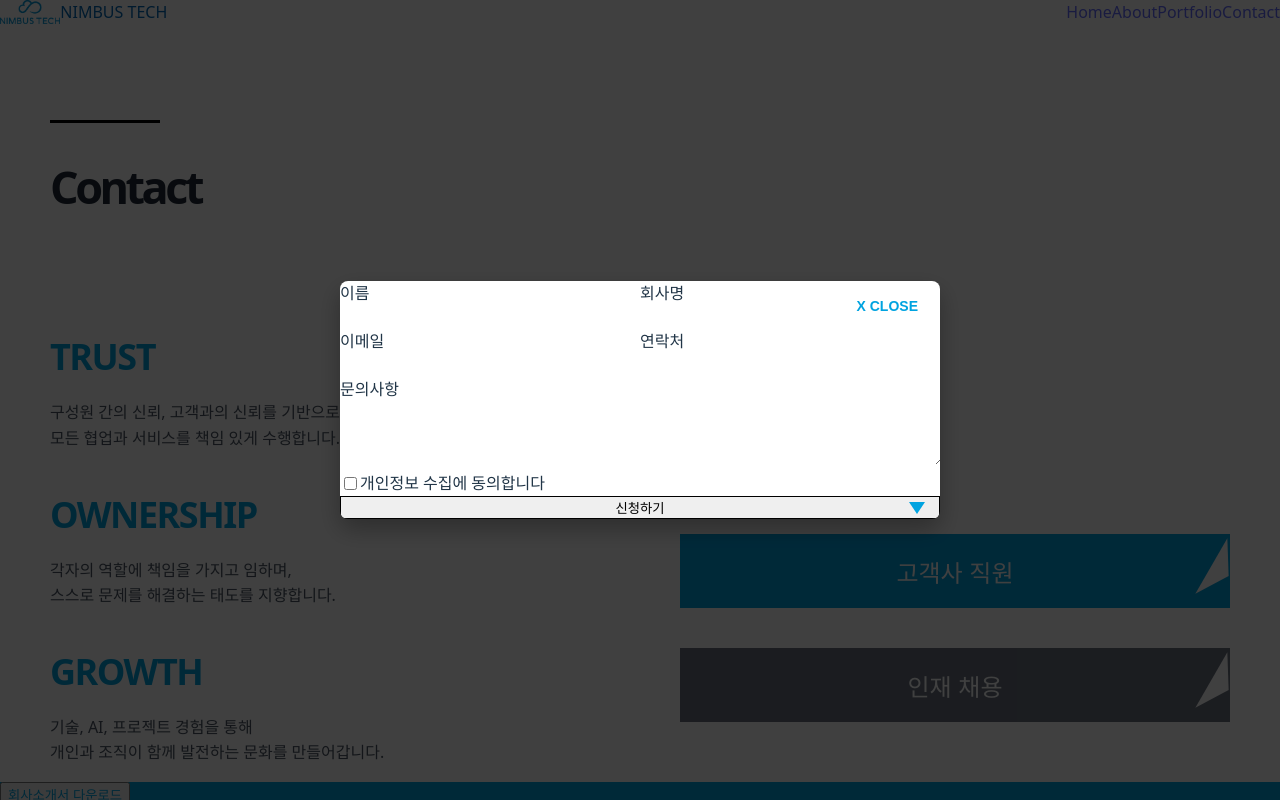
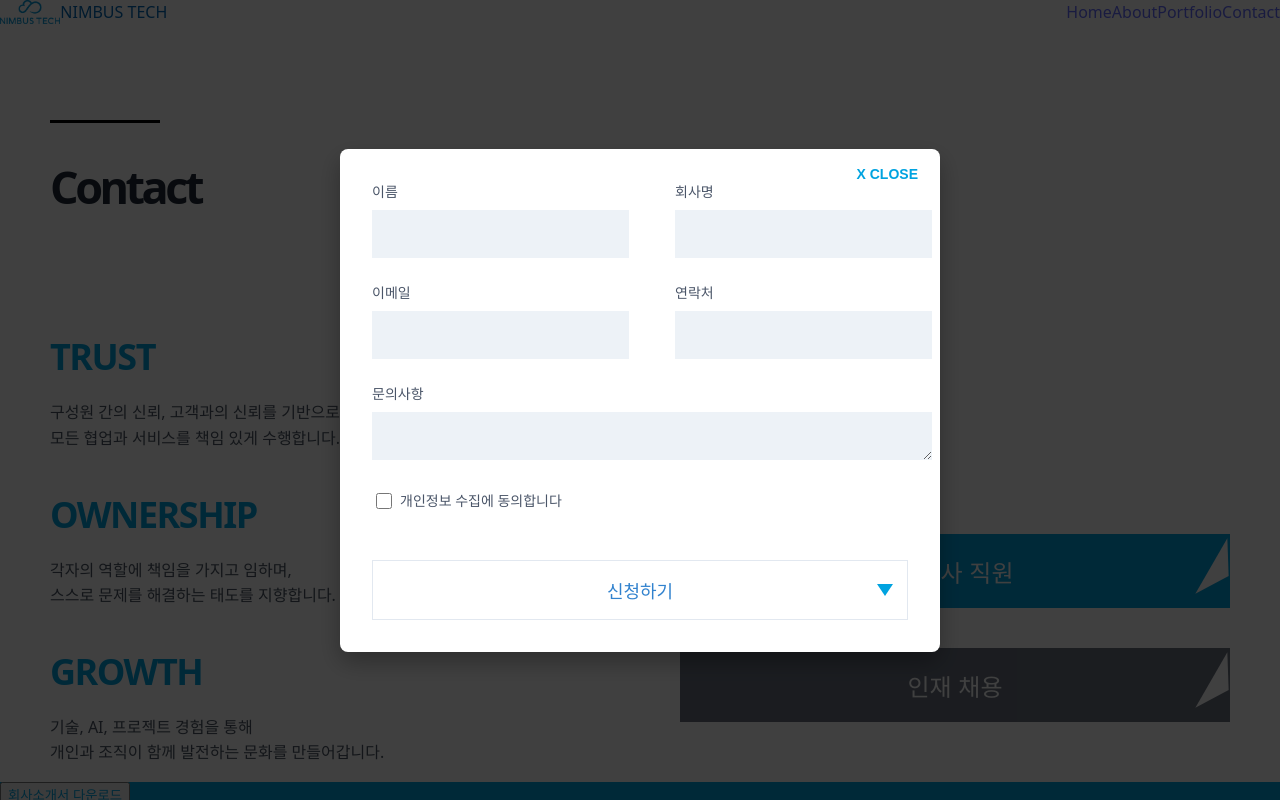
Before and after one commit to onexhana/nimbustech_website, a React (Vite) app: page /contact in a window 1280 px wide. Both pictures are taken after a click on the button "고객사 직원". Shown: the top 800 px of the page. Built offline with nearby package versions, Linux system fonts and the light colour scheme.

Commit message:
feat(contact) : 0811 개발상황 저장

```diff
--- a/src/components/Contact/InquiryForm.tsx
+++ b/src/components/Contact/InquiryForm.tsx
@@ -44,108 +44,340 @@ export default function InquiryForm() {
   };
 
   if (isSubmitted) {
-    return <div className="p-8 text-center text-blue-600">문의가 성공적으로 접수되었습니다. 감사합니다!</div>;
+    return <div style={{
+      // 내부 여백 (전체 컨테이너 패딩)
+      padding: '32px',
+      // 텍스트 가운데 정렬
+      textAlign: 'center',
+      // 텍스트 색상 (파란색 계열)
+      color: '#3182ce'
+    }}>문의가 성공적으로 접수되었습니다. 감사합니다!</div>;
   }
 
   return (
-    <div className="p-8">
-      <form onSubmit={handleSubmit} className="space-y-6">
+    <div style={{
+      // 내부 여백 (컨테이너 패딩)
+      padding: '32px'
+    }}>
+      <form onSubmit={handleSubmit} style={{
+        // 레이아웃: 수직 정렬형 flex 컨테이너
+        display: 'flex',
+        // 수직 방향 정렬
+        flexDirection: 'column',
+        // 폼 요소 간 세로 간격
+        gap: '24px'
+      }}>
         {/* 이름, 회사명 */}
-        <div className="grid grid-cols-2 gap-6">
+        <div style={{
+          // 2열 그리드 레이아웃
+          display: 'grid',
+          // 각 열의 비율
+          gridTemplateColumns: 'repeat(2, 1fr)',
+          // 칸 간 간격
+          gap: '70px'
+        }}>
           <div>
-            <label htmlFor="inquiry-name" className="block text-sm font-medium text-gray-700 mb-2">이름</label>
+            <label htmlFor="inquiry-name" style={{
+              // 블록 레벨 요소로 표시하여 줄바꿈
+              display: 'block',
+              // 폰트 크기 설정
+              fontSize: '0.875rem',
+              // 폰트 두께
+              fontWeight: 500,
+              // 라벨 색상 (회색 계열)
+              color: '#4a5568',
+              // 라벨 아래쪽 여백
+              marginBottom: '0.5rem'
+            }}>이름</label>
             <input
               id="inquiry-name"
               name="name"
               type="text"
               value={formData.name}
               onChange={handleChange}
-              className="w-full bg-gray-200 border-0 rounded-none p-3 h-12"
+              style={{
+                // 너비 100%로 가득 채우기
+                width: '100%',
+                // 입력 배경색 (밝은 회색)
+                backgroundColor: '#edf2f7',
+                // 테두리 제거
+                border: 'none',
+                // 모서리 둥글기 없음
+                borderRadius: '0px',
+                // 내부 여백
+                padding: '0.75rem',
+                // 고정 높이
+                height: '1.5rem'
+              }}
             />
-            {errors.name && <p className="text-red-500 text-sm mt-1">{errors.name}</p>}
+            {errors.name && <p style={{
+              // 에러 메시지 색상 (빨간색)
+              color: '#f56565',
+              // 폰트 크기
+              fontSize: '0.875rem',
+              // 위쪽 여백
+              marginTop: '0.25rem'
+            }}>{errors.name}</p>}
           </div>
           <div>
-            <label htmlFor="inquiry-company" className="block text-sm font-medium text-gray-700 mb-2">회사명</label>
+            <label htmlFor="inquiry-company" style={{
+              // 블록 레벨 요소
+              display: 'block',
+              // 폰트 크기
+              fontSize: '0.875rem',
+              // 폰트 두께
+              fontWeight: 500,
+              // 라벨 색상
+              color: '#4a5568',
+              // 아래쪽 여백
+              marginBottom: '0.5rem'
+            }}>회사명</label>
             <input
               id="inquiry-company"
               name="company"
               type="text"
               value={formData.company}
               onChange={handleChange}
-              className="w-full bg-gray-200 border-0 rounded-none p-3 h-12"
+              style={{
+                // 너비 100%
+                width: '100%',
+                // 배경색
+                backgroundColor: '#edf2f7',
+                // 테두리 제거
+                border: 'none',
+                // 모서리 반경 없음
+                borderRadius: '0px',
+                // 내부 여백
+                padding: '0.75rem',
+                // 높이 고정
+                height: '1.5rem'
+              }}
             />
-            {errors.company && <p className="text-red-500 text-sm mt-1">{errors.company}</p>}
+            {errors.company && <p style={{
+              // 에러 텍스트 색상
+              color: '#f56565',
+              // 폰트 크기
+              fontSize: '0.875rem',
+              // 위쪽 여백
+              marginTop: '0.25rem'
+            }}>{errors.company}</p>}
           </div>
         </div>
         {/* 이메일, 연락처 */}
-        <div className="grid grid-cols-2 gap-6">
+        <div style={{
+          // 2열 그리드 레이아웃
+          display: 'grid',
+          // 열 비율 설정
+          gridTemplateColumns: 'repeat(2, 1fr)',
+          // 아이템 간 간격
+          gap: '70px'
+        }}>
           <div>
-            <label htmlFor="inquiry-email" className="block text-sm font-medium text-gray-700 mb-2">이메일</label>
+            <label htmlFor="inquiry-email" style={{
+              // 블록으로 표시
+              display: 'block',
+              // 폰트 크기
+              fontSize: '0.875rem',
+              // 두께
+              fontWeight: 500,
+              // 색상
+              color: '#4a5568',
+              // 밑 마진
+              marginBottom: '0.5rem'
+            }}>이메일</label>
             <input
               id="inquiry-email"
               name="email"
               type="email"
               value={formData.email}
               onChange={handleChange}
-              className="w-full bg-gray-200 border-0 rounded-none p-3 h-12"
+              style={{
+                // 너비 100%
+                width: '100%',
+                // 배경색
+                backgroundColor: '#edf2f7',
+                // 테두리 제거
+                border: 'none',
+                // 반경 없음
+                borderRadius: '0px',
+                // 패딩
+                padding: '0.75rem',
+                // 높이
+                height: '1.5rem'
+              }}
             />
-            {errors.email && <p className="text-red-500 text-sm mt-1">{errors.email}</p>}
+            {errors.email && <p style={{
+              // 에러 색상
+              color: '#f56565',
+              // 크기
+              fontSize: '0.875rem',
+              // 마진
+              marginTop: '0.25rem'
+            }}>{errors.email}</p>}
           </div>
           <div>
-            <label htmlFor="inquiry-phone" className="block text-sm font-medium text-gray-700 mb-2">연락처</label>
+            <label htmlFor="inquiry-phone" style={{
+              // 블록 표시
+              display: 'block',
+              // 폰트 크기
+              fontSize: '0.875rem',
+              // 두께
+              fontWeight: 500,
+              // 색상
+              color: '#4a5568',
+              // 마진
+              marginBottom: '0.5rem'
+            }}>연락처</label>
             <input
               id="inquiry-phone"
               name="phone"
               type="tel"
               value={formData.phone}
               onChange={handleChange}
-              className="w-full bg-gray-200 border-0 rounded-none p-3 h-12"
+              style={{
+                // 너비 100%
+                width: '100%',
+                // 배경색
+                backgroundColor: '#edf2f7',
+                // 테두리 없음
+                border: 'none',
+                // 반경 없음
+                borderRadius: '0px',
+                // 패딩
+                padding: '0.75rem',
+                // 높이
+                height: '1.5rem'
+              }}
             />
-            {errors.phone && <p className="text-red-500 text-sm mt-1">{errors.phone}</p>}
+            {errors.phone && <p style={{
+              // 에러 색상
+              color: '#f56565',
+              // 크기
+              fontSize: '0.875rem',
+              // 마진
+              marginTop: '0.25rem'
+            }}>{errors.phone}</p>}
           </div>
         </div>
         {/* 문의사항 */}
         <div>
-          <label htmlFor="inquiry-message" className="block text-sm font-medium text-gray-700 mb-2">문의사항</label>
+          <label htmlFor="inquiry-message" style={{
+            // 블록 표시
+            display: 'block',
+            // 크기
+            fontSize: '0.875rem',
+            // 두께
+            fontWeight: 500,
+            // 색상
+            color: '#4a5568',
+            // 마진
+            marginBottom: '0.5rem'
+          }}>문의사항</label>
           <textarea
             id="inquiry-message"
             name="message"
             rows={4}
             value={formData.message}
             onChange={handleChange}
-            className="w-full bg-gray-200 border-0 rounded-none p-3"
+            style={{
+              // 너비 100%
+              width: '100%',
+              // 배경색
+              backgroundColor: '#edf2f7',
+              // 테두리 없음
+              border: 'none',
+              // 반경 없음
+              borderRadius: '0px',
+              // 패딩
+              padding: '0.75rem',
+              // 높이
+              height: '1.5rem'
+
+            }}
           />
-          {errors.message && <p className="text-red-500 text-sm mt-1">{errors.message}</p>}
+          {errors.message && <p style={{
+            // 에러 색상
+            color: '#f56565',
+            // 크기
+            fontSize: '0.875rem',
+            // 마진
+            marginTop: '0.25rem'
+          }}>{errors.message}</p>}
         </div>
         {/* 동의 체크 */}
-        <div className="flex items-center mb-6">
-          <input
-            id="inquiry-agree"
-            name="agree"
-            type="checkbox"
-            checked={formData.agree}
-            onChange={handleChange}
-            className="h-4 w-4 text-blue-600 mr-2"
-          />
-          <label htmlFor="inquiry-agree" className="text-sm text-gray-700">개인정보 수집에 동의합니다</label>
+        <div style={{
+          // 수평 축 아이템 정렬용 컨테이너
+          display: 'flex',
+          // 수직 정렬
+          alignItems: 'center',
+          // 아래 여백
+          marginBottom: '24px'
+        }}>
+          <input id="inquiry-agree" name="agree" type="checkbox" checked={formData.agree} onChange={handleChange} style={{
+            // 체크박스 크기 설정
+            width: '1rem',
+            height: '1rem',
+            // 오른쪽 여백
+            marginRight: '0.5rem'
+          }} />
+          <label htmlFor="inquiry-agree" style={{
+            // 라벨 크기
+            fontSize: '0.875rem',
+            // 색상
+            color: '#4a5568'
+          }}>개인정보 수집에 동의합니다</label>
         </div>
-        {errors.agree && <p className="text-red-500 text-sm mt-1">{errors.agree}</p>}
+        {errors.agree && <p style={{
+          // 에러 색상
+          color: '#f56565',
+          // 크기
+          fontSize: '0.875rem',
+          // 위 마진
+          marginTop: '0.25rem'
+        }}>{errors.agree}</p>}
         {/* 제출 버튼 */}
         <button
           type="submit"
-          className="relative w-full py-4 border border-gray-300 text-blue-500 text-lg font-medium bg-white hover:bg-gray-50"
-          style={{ borderRadius: '0px' }}
+          style={{
+            // 버튼 위치: 상대 위치
+            position: 'relative',
+            // 너비 100%
+            width: '100%',
+            // 세로 패딩
+            padding: '1rem 0',
+            // 테두리 스타일
+            border: '1px solid #e2e8f0',
+            // 텍스트 색상
+            color: '#3182ce',
+            // 폰트 크기
+            fontSize: '1.125rem',
+            // 글자 두께
+            fontWeight: 500,
+            // 배경색
+            backgroundColor: '#ffffff',
+            // 반경 없음
+            borderRadius: '0px'
+          }}
         >
           신청하기
           <div style={{
+            // 화살표 위치: 절대 위치 설정
             position: 'absolute',
+            // 수직 중앙 정렬
             top: '50%',
+            // 오른쪽 여백
             right: '16px',
+            // 위치와 회전 조정
             transform: 'translateY(-50%) rotate(90deg)',
+            // 삼각형 너비
             width: 0,
+            // 삼각형 높이
             height: 0,
+            // 투명 상단 테두리
             borderTop: '8px solid transparent',
+            // 투명 하단 테두리
             borderBottom: '8px solid transparent',
+            // 왼쪽 테두리로 화살표 색상 설정
             borderLeft: '12px solid #00A3E0'
           }} />
         </button>
```
